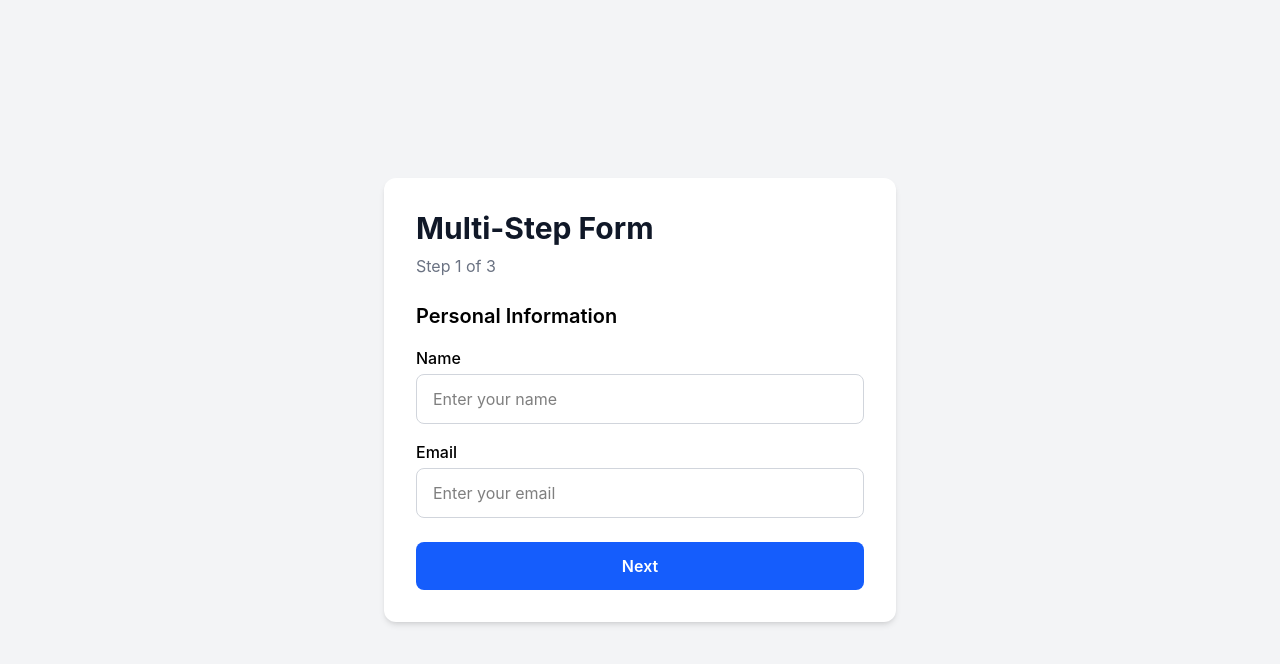
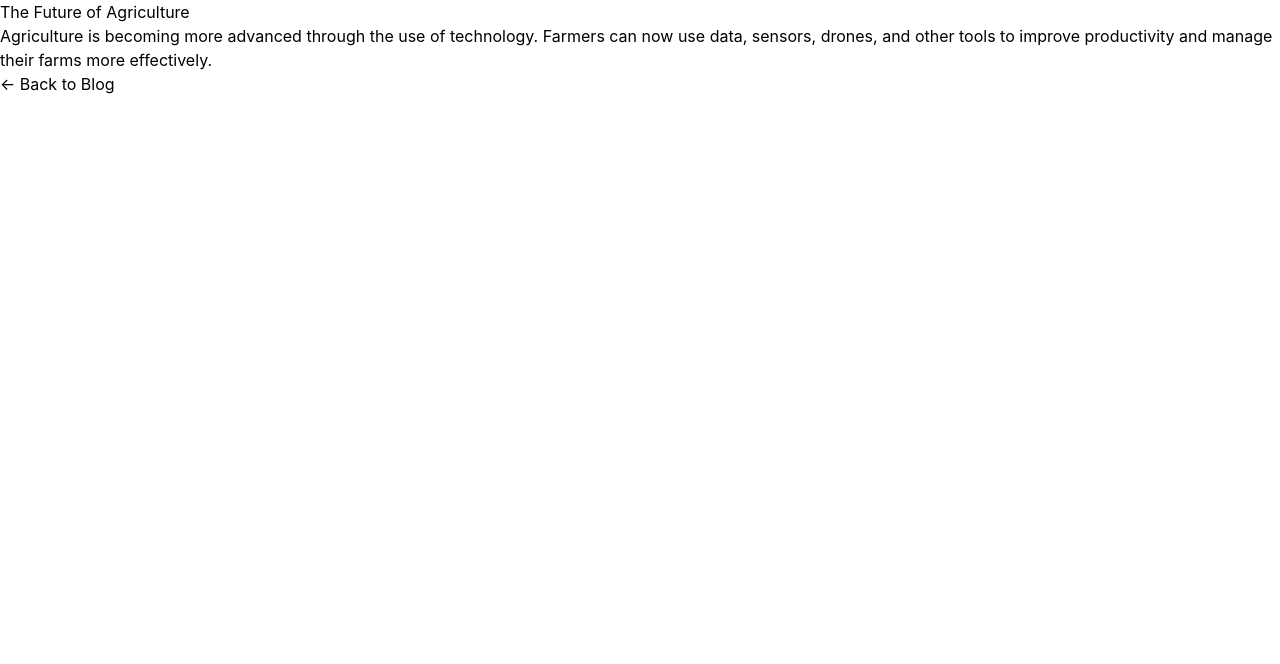
Before and after one commit to Oriyemi/React-Exercise, a React (Vite) app: page /blog/agriculture in a window 1280 px wide. Shown: the top 664 px of the page. Built offline with nearby package versions, Linux system fonts and the light colour scheme.

Commit message:
feat: implement routing with react-router; add Home, About, Blog, and BlogPost components

```diff
--- a/package.json
+++ b/package.json
@@ -13,6 +13,7 @@
     "@tailwindcss/vite": "^4.3.3",
     "react": "^19.2.7",
     "react-dom": "^19.2.7",
+    "react-router-dom": "^7.18.3",
     "tailwindcss": "^4.3.3"
   },
   "devDependencies": {
--- a/src/App.jsx
+++ b/src/App.jsx
@@ -1,67 +1,94 @@
-import { useState } from 'react'
-import Counter from './Components/Counter';
-import Toggle from './Components/Toggle'
-import Clock from './Components/Clock';
-import CharCounter from './Components/CharCounter';
-import Todo from './Components/Todo';
-import Tip from './Components/Tip';
-import Bmi from './Components/Bmi';
-import Faq from './Components/Faq';
-import Tabcom from './Components/Tabcom';
-import StarRating from './Components/StarRating';
-import Carousel from './Components/Carousel';
-import Modal from './Components/Modal';
-import PasswordMeter from './Components/PasswordMeter';
-import QuoteGen from './Components/QuoteGen';
-import Stopwatch from './Components/Stopwatch';
-import CountDownTimer from './Components/CountDownTimer';
-import WeatherApp from './Components/WeatherApp';
-import Profiler from './Components/Profiler';
-import RecipeSearch from './Components/RecipeSearch';
-import MovieDb from './Components/MovieDb';
-import Converter from './Components/Converter';
-import Scroll from './Components/Scroll';
-import AutoCom from './Components/AutoCom';
-import NewsReader from './Components/NewsReader';
-import Crypto from './Components/Crypto';
-import ImageGallery from './Components/ImageGallery';
-import CountryExp from './Components/CountryExp';
-import FormWizard from './Components/FormWizard';
+// import { useState } from "react";
+// import { Route, Routes } from "react-router-dom";
+// import Home from "./Components/Home";
+
+// // import Counter from "./Components/Counter";
+// // import Toggle from "./Components/Toggle";
+// // import Clock from "./Components/Clock";
+// // import CharCounter from "./Components/CharCounter";
+// // import Todo from "./Components/Todo";
+// // import Tip from "./Components/Tip";
+// // import Bmi from "./Components/Bmi";
+// // import Faq from "./Components/Faq";
+// // import Tabcom from "./Components/Tabcom";
+// // import StarRating from "./Components/StarRating";
+// // import Carousel from "./Components/Carousel";
+// // import Modal from "./Components/Modal";
+// // import PasswordMeter from "./Components/PasswordMeter";
+// // import QuoteGen from "./Components/QuoteGen";
+// // import Stopwatch from "./Components/Stopwatch";
+// // import CountDownTimer from "./Components/CountDownTimer";
+// // import WeatherApp from "./Components/WeatherApp";
+// // import Profiler from "./Components/Profiler";
+// // import RecipeSearch from "./Components/RecipeSearch";
+// // import MovieDb from "./Components/MovieDb";
+// // import Converter from "./Components/Converter";
+// // import Scroll from "./Components/Scroll";
+// // import AutoCom from "./Components/AutoCom";
+// // import NewsReader from "./Components/NewsReader";
+// // import Crypto from "./Components/Crypto";
+// // import ImageGallery from "./Components/ImageGallery";
+// // import CountryExp from "./Components/CountryExp";
+// // import FormWizard from "./Components/FormWizard";
+// // import Blog from "./Components/Blog";
+// // import ShoopingCart from "./Components/ThemeSwitcher"
+
+// function App() {
+//   return (
+//     <>
+//       {/* <Counter /> */}
+//       {/* <Toggle /> */}
+//       {/* <Clock /> */}
+//       {/* <CharCounter/> */}
+//       {/* <Todo /> */}
+//       {/* <Tip /> */}
+//       {/* <Bmi /> */}
+//       {/* <Faq /> */}
+//       {/* <Tabcom/> */}
+//       {/* <StarRating /> */}
+//       {/* <Carousel /> */}
+//       {/* <Modal /> */}
+//       {/* <PasswordMeter /> */}
+//       {/* <QuoteGen /> */}
+//       {/* <Stopwatch /> */}
+//       {/* <CountDownTimer /> */}
+//       {/* <WeatherApp /> */}
+//       {/* <Profiler />   */}
+//       {/* <RecipeSearch /> */}
+//       {/* <MovieDb /> */}
+//       {/* <Converter/> */}
+//       {/* <Scroll /> */}
+//       {/* <AutoCom /> */}
+//       {/* <NewsReader /> */}
+//       {/* <Crypto /> */}
+//       {/* <ImageGallery/> */}
+//       {/* <CountryExp/> */}
+//       {/* <FormWizard /> */}
+//       {/* <ShoopingCart/> */}
+
+//     </>
+//   );
+// }
+
+// export default App;
+
+import { useState } from "react";
+import { Route, Routes } from "react-router-dom";
+import Home from "./Components/Home";
+import About from "./Components/About";
+import Blog from "./Components/Blog";
+import BlogPost from "./Components/BlogPost";
+
 function App() {
   return (
-    <>
-      {/* <Counter /> */}
-      {/* <Toggle /> */}
-      {/* <Clock /> */}
-      {/* <CharCounter/> */}
-      {/* <Todo /> */}
-      {/* <Tip /> */}
-      {/* <Bmi /> */}
-      {/* <Faq /> */}
-      {/* <Tabcom/> */}
-      {/* <StarRating /> */}
-      {/* <Carousel /> */}
-      {/* <Modal /> */}
-      {/* <PasswordMeter /> */}
-      {/* <QuoteGen /> */}
-      {/* <Stopwatch /> */}
-      {/* <CountDownTimer /> */}
-      {/* <WeatherApp /> */}
-      {/* <Profiler />   */}
-      {/* <RecipeSearch /> */}
-      {/* <MovieDb /> */}
-      {/* <Converter/> */}
-      {/* <Scroll /> */}
-      {/* <AutoCom /> */}
-      {/* <NewsReader /> */}
-      {/* <Crypto /> */}
-      {/* <ImageGallery/> */}
-      {/* <CountryExp/> */}
-      <FormWizard/>
-
-    </>
-
-
+    <Routes>
+      <Route>
+        <Route index element={<Home />} />
+        <Route path="/about" element={<About />} />
+        <Route path="/blog" element={<Blog />} />
+        <Route path="/blog/:slug" element={<BlogPost />} />
+      </Route>
+    </Routes>
   );
 }
 
--- /dev/null
+++ b/src/Components/About.jsx
@@ -0,0 +1,26 @@
+import React from "react";
+import { Link } from "react-router-dom";
+
+function About() {
+  return (
+    <div>
+      <h1>About Us</h1>
+
+      <p>
+        Welcome to our blog. We share useful articles about technology,
+        customer support, agriculture, and other interesting topics.
+      </p>
+
+      <h2>What We Do</h2>
+
+      <p>
+        Our goal is to provide helpful and easy-to-understand information
+        through our blog posts.
+      </p>
+
+      <Link to="/">← Back to Home</Link>
+    </div>
+  );
+}
+
+export default About;
--- /dev/null
+++ b/src/Components/Blog.jsx
@@ -0,0 +1,44 @@
+// 30. Blog with React Router — dynamic route params
+import React from "react";
+import { Link } from "react-router-dom";
+
+function Blog() {
+  const blogs = [
+    {
+      slug: "technology",
+      title: "The Future of Technology",
+      description: "Learn about the latest trends in technology.",
+    },
+    {
+      slug: "support",
+      title: "Why Customer Support Matters",
+      description: "Discover why great customer support is important.",
+    },
+    {
+      slug: "agriculture",
+      title: "The Future of Agriculture",
+      description: "Explore how technology is changing agriculture.",
+    },
+  ];
+
+  return (
+    <div>
+      <h1>Blog</h1>
+
+      {blogs.map((blog) => (
+        <div key={blog.slug}>
+          <h2>
+            <Link to={`/blog/${blog.slug}`}>
+              {/* When person click this particular blog, carry them go that blog's page. */}
+              {blog.title}
+            </Link>
+          </h2>
+
+          <p>{blog.description}</p>
+        </div>
+      ))}
+    </div>
+  );
+}
+
+export default Blog;
--- /dev/null
+++ b/src/Components/BlogPost.jsx
@@ -0,0 +1,50 @@
+import React from "react";
+import { useParams, Link } from "react-router-dom";
+
+function BlogPost() {
+  const { slug } = useParams();
+
+  const blogs = [
+    {
+      slug: "technology",
+      title: "The Future of Technology",
+      content:
+        "Technology is changing the way we live, work, communicate, and solve problems. Artificial intelligence, cloud computing, and software development are creating new opportunities around the world.",
+    },
+    {
+      slug: "support",
+      title: "Why Customer Support Matters",
+      content:
+        "Customer support is an important part of every successful business. Good support helps customers solve problems, builds trust, and creates a better experience for users.",
+    },
+    {
+      slug: "agriculture",
+      title: "The Future of Agriculture",
+      content:
+        "Agriculture is becoming more advanced through the use of technology. Farmers can now use data, sensors, drones, and other tools to improve productivity and manage their farms more effectively.",
+    },
+  ];
+
+  const blog = blogs.find((blog) => blog.slug === slug);
+
+  if (!blog) {
+    return (
+      <div>
+        <h1>Blog post not found</h1>
+        <Link to="/blog">Back to Blog</Link>
+      </div>
+    );
+  }
+
+  return (
+    <div>
+      <h1>{blog.title}</h1>
+
+      <p>{blog.content}</p>
+
+      <Link to="/blog">← Back to Blog</Link>
+    </div>
+  );
+}
+
+export default BlogPost;
--- /dev/null
+++ b/src/Components/Home.jsx
@@ -0,0 +1,21 @@
+import React from "react";
+import { Link } from "react-router-dom";
+
+function Home() {
+  return (
+    <div>
+      <nav>
+        <Link to="/">Home</Link>
+        <Link to="/about">About</Link>
+        <Link to="/blog">Blog</Link>
+      </nav>
+
+      <h1>This is Home Page</h1>
+
+          <Link to="/blog">Read our Blog</Link>
+          <Link to="/about">Check About Us </Link>
+    </div>
+  );
+}
+
+export default Home;
--- /dev/null
+++ b/src/Components/ThemeSwitcher.jsx
@@ -0,0 +1,10 @@
+// 31. Theme switcher via Context — avoiding prop drilling
+import React from 'react'
+
+function ThemeSwitcher() {
+  return (
+    <div>ThemeSwitcher</div>
+  )
+}
+
+export default ThemeSwitcher
--- a/src/main.jsx
+++ b/src/main.jsx
@@ -2,9 +2,11 @@ import { StrictMode } from 'react'
 import { createRoot } from 'react-dom/client'
 import './index.css'
 import App from './App.jsx'
+import { BrowserRouter } from 'react-router-dom'
+
 
 createRoot(document.getElementById('root')).render(
-  // <StrictMode>
-  // </StrictMode>
-    <App />
+  <BrowserRouter>
+   <App/>
+  </BrowserRouter>
 )
```
Also changed, not shown: src/Components/ThemeContext.jsx (added), 1 other file (tests, documents, lock files or other folders).
